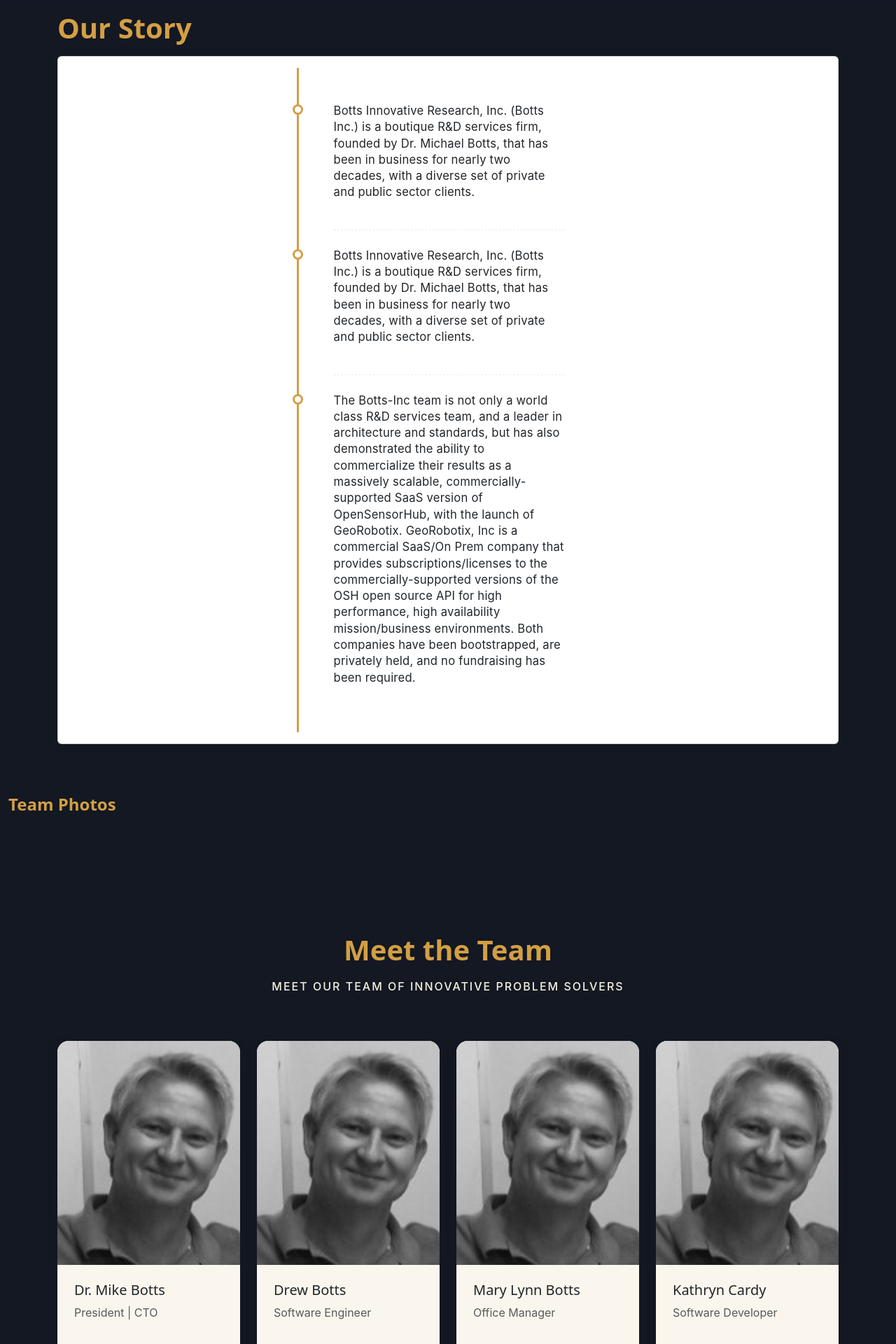
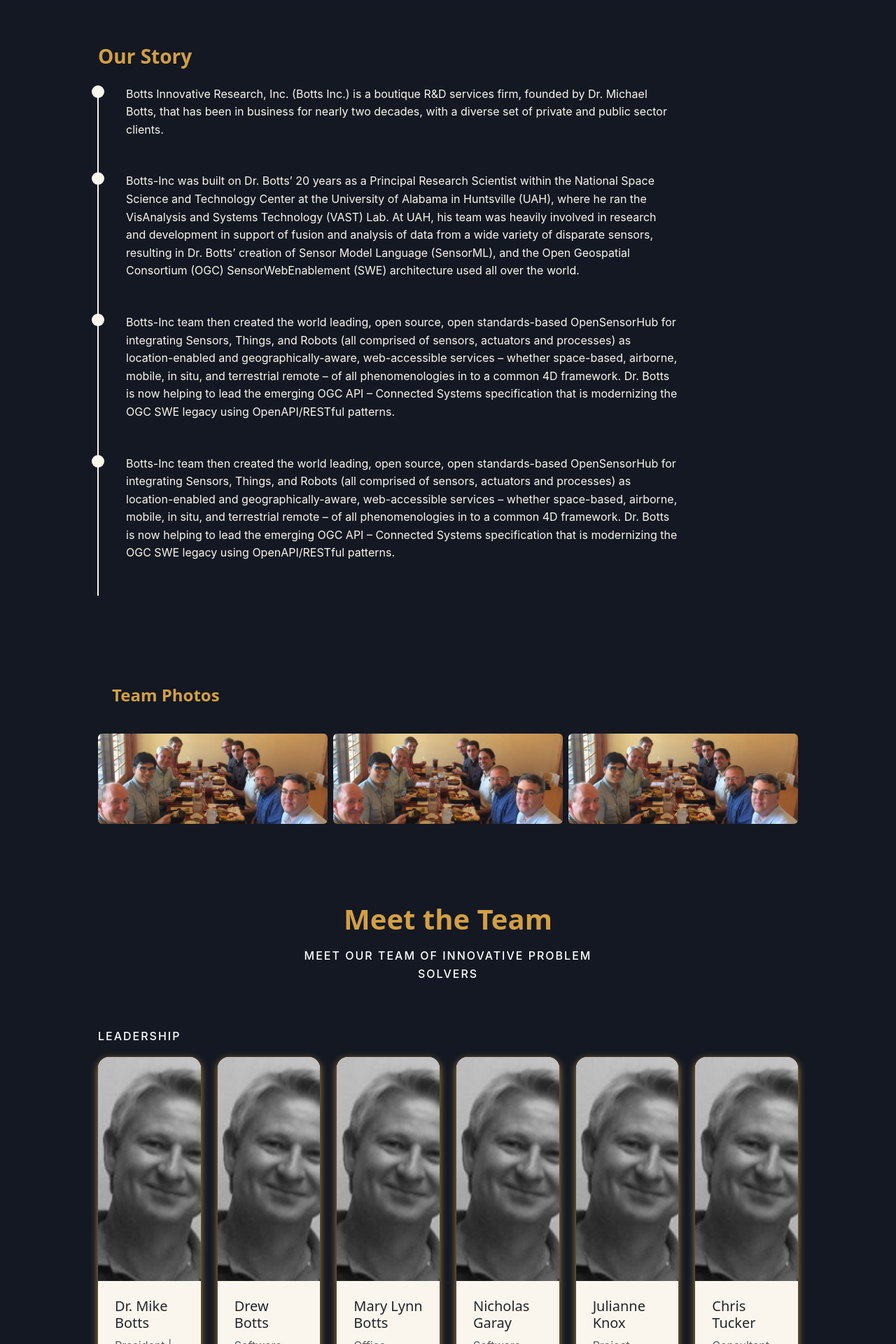
Before and after one commit to kalynstricklin/botts-site, a Vue app: page /company in a window 1280 px wide. Shown: the part 80-2000 px from the top of the page at 70% size. Built offline with nearby package versions, Linux system fonts and the light colour scheme; a web font is replaced by a local one.

Commit message:
last merge before final touches

```diff
--- a/public/index.html
+++ b/public/index.html
@@ -17,6 +17,7 @@
       <link rel="preconnect" href="https://fonts.gstatic.com" crossorigin>
       <link href="https://fonts.googleapis.com/css2?family=Electrolize&family=Lato:ital,wght@0,100;0,300;0,400;0,700;0,900;1,100;1,300;1,400;1,700;1,900&display=swap" rel="stylesheet">
 
+      <link rel="stylesheet" href="https://unpkg.com/bootstrap@5.3.3/dist/css/bootstrap.min.css">
   </head>
   <body>
     <noscript>
--- a/src/assets/global.css
+++ b/src/assets/global.css
@@ -1,6 +1,8 @@
 :root {
     --font-primary: "Electrolize", "Noto Sans", -apple-system, BlinkMacSystemFont, "Segoe UI", "Roboto", "Oxygen", "Ubuntu", "Cantarell", "Fira Sans", "Droid Sans", "Helvetica Neue", sans-serif;
     --font-secondary: "Inter", "Noto Sans", -apple-system, BlinkMacSystemFont, "Segoe UI", "Roboto", "Oxygen", "Ubuntu", "Cantarell", "Fira Sans", "Droid Sans", "Helvetica Neue", sans-serif;
+    --primary-color: #d39f44;
+    --secondary-color: #faf6ed;
 }
 
 body {
@@ -42,17 +44,17 @@
 }
 
 .light-mode{
-    background-color: #faf6ed;
-    color: #d39f44;
+    background-color: var(--secondary-color);
+    color: var(--primary-color);
 }
 
 .white-container {
-    background-color: #faf6ed;
-    border-color: #faf6ed;
+    background-color: var(--secondary-color);
+    border-color: var(--secondary-color);
 }
 
 .section-subtitle {
-    color: #f3f2e0;
+    color: #fff;
     font-weight: 500;
     letter-spacing: 2px;
     text-transform: uppercase;
@@ -71,23 +73,23 @@
     font-size: 2.5rem;
     font-weight: 600;
     margin-bottom: 1rem;
-    color: #d39f44;
+    color:  var(--primary-color);
 }
 
 .gen-orange-title {
     font-weight: bold;
-    color: #d39f44;
+    color:  var(--primary-color);
 }
 
 .gen-white-title {
     font-weight: bold;
-    color: #faf6ed;
+    color: var(--secondary-color);
 }
 
 .gen-orange-btn {
-    background-color: #d39f44;
-    border-color: #d39f44;
-    color: #faf6ed;;
+    background-color:  var(--primary-color);
+    border-color:  var(--primary-color);
+    color: var(--secondary-color);
     padding: 10px 15px;
     transition: all 0.3s ease-in-out;
     font-family: var(--font-primary);
@@ -99,7 +101,7 @@
 }
 
 .gen-orange-btn:hover {
-    color: #faf6ed;
+    color: var(--secondary-color);
     transform: translateY(-5px);
     font-family: var(--font-primary);
 }
@@ -114,8 +116,8 @@
 
 .orange-button {
     background-color: transparent;
-    border-color: #d39f44;
-    color: #d39f44;
+    border-color:var(--primary-color);
+    color: var(--primary-color);
     font-size: 1rem;
     padding: 0.5rem 1rem;
     border-radius: 10px;
@@ -125,15 +127,15 @@
 }
 
 .orange-button:hover {
-    background-color: #d39f44;
-    border-color: #d39f44;
-    color: #faf6ed;
+    background-color: var(--primary-color);
+    border-color: var(--primary-color);
+    color: var(--secondary-color);
 }
 
 .white-button {
     background-color: transparent;
     border-color: #faf6ed;
-    color: #faf6ed;
+    color: var(--secondary-color);
     font-size: 1rem;
     padding: 0.5rem 1rem;
     border-radius: 10px;
@@ -143,7 +145,12 @@
 }
 
 .white-button:hover {
-    background-color: #d39f44;
-    border-color: #d39f44;
-    color: #faf6ed;
+    background-color: var(--primary-color);
+    border-color: var(--primary-color);
+    color: var(--secondary-color);
 }
+
+
+.container-fluid{
+    width: 80%;
+}
--- a/src/components/BottsHeader.vue
+++ b/src/components/BottsHeader.vue
@@ -11,8 +11,7 @@
           </router-link>
         </div>
 
-        <button class="navbar-toggler" type="button" data-bs-toggle="collapse" data-bs-target="#navbarToggle" aria-controls="navbarTogglerDemo02" aria-expanded="false" aria-label="Toggle navigation">
-<!--          <span class="navbar-toggler-icon"></span>-->
+        <button class="navbar-toggler" type="button" data-bs-toggle="collapse" data-bs-target="#navbarToggle" aria-controls="navbarToggle" aria-expanded="false" aria-label="Toggle navigation">
           <span class="d-flex justify-content-start align-items-center">
           <i class="fas fa-bars"></i>
         </span>
--- a/src/components/careers/JobOpenings.vue
+++ b/src/components/careers/JobOpenings.vue
@@ -15,7 +15,7 @@
 </script>
 
 <template>
-  <div class="container">
+  <div class="container-fluid">
     <div class="row">
       <div v-for="(item, index) in positions" :key="index" class="col-lg-6 mb-3 d-flex align-items-stretch">
         <div class="card border-0 w-100 card-glow hvr-glow">
--- a/src/components/company/OurStory.vue
+++ b/src/components/company/OurStory.vue
@@ -3,132 +3,177 @@
 </script>
 
 <template>
-  <div class="container">
+  <section class="bsb-timeline-1 py-5 py-xl-8">
+    <div class="container-fluid">
 
-    <h3 class="section-title">Our Story</h3>
-    <div class="row">
-      <div class="col-md-12">
-        <div class="card">
-          <div class="card-body">
-            <div id="content">
-              <ul class="timeline">
-                <li class="event">
-                  <p>
+      <div class="row justify-content-center">
+<!--timeline-->
+        <div class="col-12 col-lg-10">
+          <h3 class="gen-orange-title mb-4">Our Story</h3>
+          <ul class="timeline">
+            <li class="timeline-item">
+              <div class="timeline-body">
+                <div class="timeline-content">
+                  <p class="card-text m-0">
                     Botts Innovative Research, Inc. (Botts Inc.) is a boutique R&D services firm, founded by Dr. Michael Botts, that has been in business for nearly two decades, with a diverse set of private and public sector clients.
                   </p>
-                </li>
-                <li class="event">
-                  <p>
-                    Botts Innovative Research, Inc. (Botts Inc.) is a boutique R&D services firm, founded by Dr. Michael Botts, that has been in business for nearly two decades, with a diverse set of private and public sector clients.
+                </div>
+              </div>
+            </li>
+
+            <li class="timeline-item">
+              <div class="timeline-body">
+                <div class="timeline-content">
+                  <p class="card-text m-0">
+                    Botts-Inc was built on Dr. Botts’ 20 years as a Principal Research Scientist within the National Space Science and Technology Center at the University of Alabama in Huntsville (UAH), where he ran the VisAnalysis and Systems Technology (VAST) Lab.  At UAH, his team was heavily involved in research and development in support of fusion and analysis of data from a wide variety of disparate sensors, resulting in Dr. Botts’ creation of Sensor Model Language (SensorML), and the Open Geospatial Consortium (OGC) SensorWebEnablement (SWE) architecture used all over the world.
                   </p>
-                </li>
+                </div>
+              </div>
+            </li>
 
-                <li class="event">
-                  <p>
-                    The Botts-Inc team is not only a world class R&D services team, and a leader in architecture and standards, but has also demonstrated the ability to commercialize their results as a massively scalable, commercially-supported SaaS version of OpenSensorHub, with the launch of GeoRobotix.  GeoRobotix, Inc is a commercial SaaS/On Prem company that provides subscriptions/licenses to the commercially-supported versions of the OSH open source API for high performance, high availability mission/business environments.  Both companies have been bootstrapped, are privately held, and no fundraising has been required.
+            <li class="timeline-item">
+              <div class="timeline-body">
+                <div class="timeline-content">
+
+                  <p class="card-text m-0">
+                    Botts-Inc team then created the world leading, open source, open standards-based OpenSensorHub for integrating Sensors, Things, and Robots (all comprised of sensors, actuators and processes) as location-enabled and geographically-aware, web-accessible services – whether space-based, airborne, mobile, in situ, and terrestrial remote – of all phenomenologies in to a common 4D framework. Dr. Botts is now helping to lead the emerging OGC API – Connected Systems specification that is modernizing the OGC SWE legacy using OpenAPI/RESTful patterns.
                   </p>
-                </li>
+                </div>
+              </div>
+            </li>
+            <li class="timeline-item">
+              <div class="timeline-body">
+                <div class="timeline-content">
 
-              </ul>
-            </div>
+                  <p class="card-text m-0">
+                    Botts-Inc team then created the world leading, open source, open standards-based OpenSensorHub for integrating Sensors, Things, and Robots (all comprised of sensors, actuators and processes) as location-enabled and geographically-aware, web-accessible services – whether space-based, airborne, mobile, in situ, and terrestrial remote – of all phenomenologies in to a common 4D framework. Dr. Botts is now helping to lead the emerging OGC API – Connected Systems specification that is modernizing the OGC SWE legacy using OpenAPI/RESTful patterns.
+                  </p>
+                </div>
+              </div>
+            </li>
+
+          </ul>
+        </div>
+<!--        circle-->
+        <div class="col-12 col-lg-2">
+
+<!--          <div class="row mt-4">-->
+<!--            <div class="col-sm-6 col-md-12 col-lg-12">-->
+<!--              <button type="button" class="btn p-5 rounded-circle btn-lg timeline-circle" style="background-color: #d39f44;">-->
+
+<!--                <div class="text-white" style="font-size: 1.8rem">2005</div>-->
+<!--                <small class="text-white">BOTTS FOUNDED</small>-->
+<!--              </button>-->
+<!--            </div>-->
+<!--            <div class="col-sm-6 col-md-12 col-lg-12">-->
+<!--              <button type="button" class="btn p-5 rounded-circle btn-lg timeline-circle" style="background-color: #faf6ed;">-->
+<!--                <div class="text-uppercase">Open Source</div>-->
+<!--              </button>-->
+<!--            </div>-->
+<!--            <div class="col-sm-6 col-md-12 col-lg-12">-->
+<!--              <button type="button" class="btn p-5 rounded-circle btn-lg timeline-circle" style="background-color: #d39f44;">-->
+<!--                <div class="text-white" style="font-size: 1.8rem">30+</div>-->
+<!--                <small class="text-white">EMPLOYEES</small>-->
+<!--              </button>-->
+<!--            </div>-->
+<!--            <div class="col-sm-6 col-md-12 col-lg-12">-->
+<!--              <button type="button" class="btn p-5 rounded-circle btn-lg timeline-circle" style="background-color: #faf6ed;">-->
+<!--                <div class="text-uppercase"></div>-->
+<!--              </button>-->
+<!--            </div>-->
+
           </div>
-        </div>
+
+<!--        </div>-->
       </div>
+    </div>
 
-    </div>
-  </div>
+  </section>
 </template>
 
+
 <style scoped>
-.timeline{
-  border-left: 3px solid #d39f44;
-  border-bottom-right-radius: 4px;
-  border-top-right-radius: 4px;
-  background: rgba(114,124,245, 0);
-  margin: 0 auto;
-  postion: relative;
-  letter-spacing: 0.2px;
-  line-height: 1.4em;
-  font-size: 1.04em;
-  padding: 50px;
-  list-style: none;
-  text-align: left;
-  max-width: 40%;
+.timeline-circle{
+  width: 150px;
+  height: 150px;
+  text-align: center;
+  font-size: 1.25rem;
+  display: flex;
+  flex-direction: column;
+  justify-content: center;
+  align-items: center;
+  padding: 10px;
+  margin-bottom: 0px;
+  cursor: default;
+  opacity: 80%;
 }
-.timeline .event{
-  border-bottom: 1px dashed #e8ebf1;
-  padding-bottom: 25px;
-  margin-bottom: 25px;
+.timeline-circle div {
+  font-weight: bold;
+  font-size: 1.3rem;
+}
+.timeline-circle small {
+  font-size: 0.9rem;
+  color: #444;
+}
+.right-circle{
+  margin-left: 100px;
+}
+
+
+.bsb-timeline-1{
+  --bsb-tl-color: #faf6ed;
+  --bsb-tl-circle-color: #faf6ed;
+  --bsb-tl-circle-size:18px;
+  --bsb-tl-circle-offset:9px;
+}
+.bsb-timeline-1 .timeline{
+  list-style:none;
+  margin:0;
+  padding:0;
+  position:relative;
+}
+.bsb-timeline-1 .timeline:after {
+  background-color: var(--bsb-tl-color);
+  bottom: 0;
+  content: "";
+  left: 0;
+  margin-left: -1px;
+  position: absolute;
+  top: 0;
+  width: 2px;
+}
+.bsb-timeline-1 .timeline .timeline-item {
+  margin: 0;
+  padding: 0;
   position: relative;
 }
-
-.timeline .event:last-of-type{
-  padding-bottom: 0;
-  margin-bottom: 0;
-  border: none;
+.bsb-timeline-1 .timeline .timeline-item:before {
+  background-color: var(--bsb-tl-circle-color);
+  border-radius: 50%;
+  content: "";
+  height: var(--bsb-tl-circle-size);
+  left: calc(var(--bsb-tl-circle-offset) * -1);
+  position: absolute;
+  top: 0;
+  width: var(--bsb-tl-circle-size);
+  z-index: 1;
 }
 
-.timeline .event:before,
-.timeline .event:after {
-  position: absolute;
-  display: block;
-  top: 0;
+.bsb-timeline-1 .timeline > .timeline-item .timeline-body {
+  margin: 0;
+  padding: 0;
+  position: relative;
+}
+.bsb-timeline-1 .timeline > .timeline-item .timeline-content {
+  padding: 0 0 2.5rem 2.5rem;
 }
 
-.timeline .event:before {
-  left: -207px;
-  content: attr(data-date);
-  text-align: right;
-  font-weight: 100;
-  font-size: 0.9em;
-  min-width: 120px;
-}
-.timeline .event:after {
-  -webkit-box-shadow: 0 0 0 3px #d39f44;
-  box-shadow: 0 0 0 3px #d39f44;
-  left: -55.8px;
-  background: #fff;
-  border-radius: 50%;
-  height: 9px;
-  width: 9px;
-  content: "";
-  top: 5px;
-}
-
-.rtl .timeline {
-  border-left: 0;
-  text-align: right;
-  border-bottom-right-radius: 0;
-  border-top-right-radius: 0;
-  border-bottom-left-radius: 4px;
-  border-top-left-radius: 4px;
-  border-right: 3px solid #d39f44;
-}
-
-.rtl .timeline .event::before {
-  left: 0;
-  right: -170px;
-}
-
-.rtl .timeline .event::after {
-  left: 0;
-  right: -55.8px;
-}
-
-@media (max-width: 767px ){
-  .timeline{
-    max-width: 98%;
-    padding: 25px;
-  }
-  .timeline .event{
-    padding-top: 30px;
-  }
-  .timeline .event:before {
-    left: 0px;
-    text-align: left;
-  }
-  .timeline .event:after {
-    left: -31.8px;
+@media (min-width: 768px) {
+  .bsb-timeline-1 .timeline > .timeline-item .timeline-content {
+    padding-bottom: 3rem;
   }
 }
+p {
+  color: #faf6ed;
+}
 </style>
--- a/src/components/company/TeamCard.vue
+++ b/src/components/company/TeamCard.vue
@@ -1,10 +1,11 @@
 <script setup>
 import mikeBotts from "@/assets/headshots/MikeHS.jpg"
+import kalyn from "@/assets/headshots/kalyn.jpg"
 import teamPic from "@/assets/team.webp"
 </script>
 
 <template>
-  <div class="container py-5">
+  <div class="container-fluid py-5">
 
     <div class="row mb-5 justify-content-center text-center">
       <div class="col-lg-6">
@@ -13,8 +14,9 @@
       </div>
     </div>
 
+    <p class="section-subtitle">Leadership</p>
     <div class="row g-4">
-    <div class="col-lg-3 col-md-6">
+      <div class="col-lg-2 col-md-6">
         <div class="team-card h-100">
           <img :src=mikeBotts alt="Mike headshot" class="headshot w-100" />
           <div class="p-4">
@@ -23,7 +25,7 @@
           </div>
         </div>
       </div>
-    <div class="col-lg-3 col-md-6">
+      <div class="col-lg-2 col-md-6">
         <div class="team-card h-100">
           <img :src=mikeBotts alt="Mike headshot" class="headshot w-100" />
           <div class="p-4">
@@ -32,7 +34,7 @@
           </div>
         </div>
       </div>
-    <div class="col-lg-3 col-md-6">
+      <div class="col-lg-2 col-md-6">
         <div class="team-card h-100">
           <img :src=mikeBotts alt="Mike headshot" class="headshot w-100" />
           <div class="p-4">
@@ -41,16 +43,48 @@
           </div>
         </div>
       </div>
-<!--    <div class="col-lg-3 col-md-6">-->
-<!--      <div class="team-card h-100">-->
-<!--        <img :src=mikeBotts alt="Mike headshot" class="headshot w-100" />-->
-<!--        <div class="p-4">-->
-<!--          <h5>Lee Butler</h5>-->
-<!--          <p class="text-muted mb-4">Software Engineer</p>-->
-<!--        </div>-->
-<!--      </div>-->
-<!--    </div>-->
-    <div class="col-lg-3 col-md-6">
+      <div class="col-lg-2 col-md-6">
+        <div class="team-card h-100">
+          <img :src=mikeBotts alt="Mike headshot" class="headshot w-100" />
+          <div class="p-4">
+            <h5>Nicholas Garay</h5>
+            <p class="text-muted mb-4">Software Engineer</p>
+          </div>
+        </div>
+      </div>
+      <div class="col-lg-2 col-md-6">
+        <div class="team-card h-100">
+          <img :src=mikeBotts alt="Mike headshot" class="headshot w-100" />
+          <div class="p-4">
+            <h5>Julianne Knox</h5>
+            <p class="text-muted mb-4">Project Coordinator</p>
+          </div>
+        </div>
+      </div>
+      <div class="col-lg-2 col-md-6">
+        <div class="team-card h-100">
+          <img :src=mikeBotts alt="Mike headshot" class="headshot w-100" />
+          <div class="p-4">
+            <h5>Chris Tucker</h5>
+            <p class="text-muted mb-4">Consultant</p>
+          </div>
+        </div>
+      </div>
+
+    </div>
+
+    <p class="section-subtitle mt-4">Developers</p>
+    <div class="row g-4">
+      <div class="col-lg-2 col-md-6">
+        <div class="team-card h-100">
+          <img :src=mikeBotts alt="Mike headshot" class="headshot w-100" />
+          <div class="p-4">
+            <h5>Lee Butler</h5>
+            <p class="text-muted mb-4">Software Engineer</p>
+          </div>
+        </div>
+      </div>
+      <div class="col-lg-2 col-md-6">
         <div class="team-card h-100">
           <img :src=mikeBotts alt="Mike headshot" class="headshot w-100" />
           <div class="p-4">
@@ -59,7 +93,7 @@
           </div>
         </div>
       </div>
-    <div class="col-lg-3 col-md-6">
+      <div class="col-lg-2 col-md-6">
         <div class="team-card h-100">
           <img :src=mikeBotts alt="Mike headshot" class="headshot w-100" />
           <div class="p-4">
@@ -68,7 +102,7 @@
           </div>
         </div>
       </div>
-    <div class="col-lg-3 col-md-6">
+      <div class="col-lg-2 col-md-6">
         <div class="team-card h-100">
           <img :src=mikeBotts alt="Mike headshot" class="headshot w-100" />
           <div class="p-4">
@@ -77,16 +111,7 @@
           </div>
         </div>
       </div>
-    <div class="col-lg-3 col-md-6">
-      <div class="team-card h-100">
-      <img :src=mikeBotts alt="Mike headshot" class="headshot w-100" />
-      <div class="p-4">
-        <h5>Nicholas Garay</h5>
-        <p class="text-muted mb-4">Software Engineer</p>
-      </div>
-    </div>
-    </div>
-    <div class="col-lg-3 col-md-6">
+      <div class="col-lg-2 col-md-6">
         <div class="team-card h-100">
         <img :src=mikeBotts alt="Mike headshot" class="headshot w-100" />
         <div class="p-4">
@@ -95,16 +120,8 @@
         </div>
       </div>
       </div>
-    <div class="col-lg-3 col-md-6">
-      <div class="team-card h-100">
-      <img :src=mikeBotts alt="Mike headshot" class="headshot w-100" />
-      <div class="p-4">
-        <h5>Julianne Knox</h5>
-        <p class="text-muted mb-4">Software Developer</p>
-      </div>
-    </div>
-    </div>
-    <div class="col-lg-3 col-md-6">
+
+      <div class="col-lg-2 col-md-6">
         <div class="team-card h-100">
         <img :src=mikeBotts alt="Mike headshot" class="headshot w-100" />
         <div class="p-4">
@@ -113,7 +130,7 @@
         </div>
       </div>
       </div>
-    <div class="col-lg-3 col-md-6">
+      <div class="col-lg-2 col-md-6">
         <div class="team-card h-100">
         <img :src=mikeBotts alt="Mike headshot" class="headshot w-100" />
         <div class="p-4">
@@ -122,7 +139,7 @@
         </div>
       </div>
       </div>
-    <div class="col-lg-3 col-md-6">
+      <div class="col-lg-2 col-md-6">
         <div class="team-card h-100">
         <img :src=mikeBotts alt="Mike headshot" class="headshot w-100" />
         <div class="p-4">
@@ -131,7 +148,16 @@
         </div>
       </div>
       </div>
-    <div class="col-lg-3 col-md-6">
+      <div class="col-lg-2 col-md-6">
+        <div class="team-card h-100">
+          <img :src=mikeBotts alt="Mike headshot" class="headshot w-100" />
+          <div class="p-4">
+            <h5>Cameron Smith</h5>
+            <p class="text-muted mb-4">Software Developer</p>
+          </div>
+        </div>
+      </div>
+      <div class="col-lg-2 col-md-6">
         <div class="team-card h-100">
         <img :src=mikeBotts alt="Mike headshot" class="headshot w-100" />
         <div class="p-4">
@@ -140,16 +166,7 @@
         </div>
       </div>
       </div>
-    <div class="col-lg-3 col-md-6">
-      <div class="team-card h-100">
-      <img :src=mikeBotts alt="Mike headshot" class="headshot w-100" />
-      <div class="p-4">
-        <h5>Chris Tucker</h5>
-        <p class="text-muted mb-4">Consultant</p>
-      </div>
-    </div>
-    </div>
-    <div class="col-lg-3 col-md-6">
+      <div class="col-lg-2 col-md-6">
         <div class="team-card h-100">
         <img :src=mikeBotts alt="Mike headshot" class="headshot w-100" />
         <div class="p-4">
@@ -158,7 +175,46 @@
         </div>
       </div>
       </div>
-    <div class="col-lg-3 col-md-6">
+    </div>
+    <p class="section-subtitle mt-4">Interns</p>
+    <div class="row g-4">
+      <div class="col-lg-2 col-md-6">
+        <div class="team-card h-100">
+          <img :src=kalyn alt="Kalyn headshot" class="headshot w-100" />
+          <div class="p-4">
+            <h5>Alex Almanza</h5>
+            <p class="text-muted mb-4">Software Developer Intern</p>
+          </div>
+        </div>
+      </div>
+      <div class="col-lg-2 col-md-6">
+        <div class="team-card h-100">
+          <img :src=kalyn alt="Kalyn headshot" class="headshot w-100" />
+          <div class="p-4">
+            <h5>Salwa Jeries</h5>
+            <p class="text-muted mb-4">Software Developer Intern</p>
+          </div>
+        </div>
+      </div>
+      <div class="col-lg-2 col-md-6">
+        <div class="team-card h-100">
+          <img :src=kalyn alt="Kalyn headshot" class="headshot w-100" />
+          <div class="p-4">
+            <h5>Esther Shore</h5>
+            <p class="text-muted mb-4">Software Developer Intern</p>
+          </div>
+        </div>
+      </div>
+      <div class="col-lg-2 col-md-6">
+        <div class="team-card h-100">
+          <img :src=kalyn alt="Kalyn headshot" class="headshot w-100" />
+          <div class="p-4">
+            <h5>Kalyn Stricklin</h5>
+            <p class="text-muted mb-4">Software Developer Intern</p>
+          </div>
+        </div>
+      </div>
+      <div class="col-lg-2 col-md-6">
         <div class="team-card h-100">
           <img :src=teamPic alt="Mike headshot" class="headshot w-100" />
           <div class="p-4 text-center">
@@ -191,15 +247,7 @@
   border-radius: 16px;
   overflow: hidden;
   transition: all 0.3s ease;
-  box-shadow: 0 4px 24px -1px rgba(0, 0, 0, 0.05);
-}
-.team-card-orange {
-  border: none;
-  background: #d39f44;
-  border-radius: 16px;
-  overflow: hidden;
-  transition: all 0.3s ease;
-  box-shadow: 0 4px 24px -1px rgba(0, 0, 0, 0.05);
+  box-shadow: 0 3px 12px -1px #d39f44;
 }
 .team-card:hover {
   transform: translateY(-5px);
--- a/src/views/CompanyPage.vue
+++ b/src/views/CompanyPage.vue
@@ -1,10 +1,11 @@
 <script setup>
 // import AboutUs from "@/components/company/AboutUs.vue";
-// import image1 from "@/assets/team.webp";
+import image1 from "@/assets/team.webp";
 // import TeamComp from "@/components/company/TeamComp.vue";
 // import JoinTeam from "@/components/company/JoinTeam.vue";
 import TeamCard from "@/components/company/TeamCard.vue";
 import OurStory from "@/components/company/OurStory.vue";
+// import ContactForm from "@/components/company/ContactForm.vue";
 
 
 </script>
@@ -17,13 +18,11 @@
 
     <section id="story-timeline" class="py-5">
       <OurStory/>
-
     </section>
 
     <section id="team-pics" class="mb-3">
-
       <div class="container-fluid">
-        <div class="row py-4">
+        <div class="row py-4 m-2">
           <h4 class="gen-orange-title">Team Photos</h4>
         </div>
         <div class="row g-2 justify-content-center">
@@ -51,6 +50,9 @@
 <!--      <JoinTeam/>-->
 <!--    </section>-->
 
+<!--    <section id="contact" class="py-5">-->
+<!--      <ContactForm/>-->
+<!--    </section>-->
 
   </div>
 </template>
```
Also changed, not shown: src/components/homepage/HomeImage.vue (+50 -28 lines), src/components/presentations/PresentationCards.vue (+11 -5 lines), src/views/CareersPage.vue (+11 -9 lines), src/views/HomePage.vue (+100 -23 lines), src/views/PresentationPage.vue (+2 -10 lines), src/assets/headshots/kalyn.jpg (added). Lines whose indentation alone changed are shown as unchanged.
